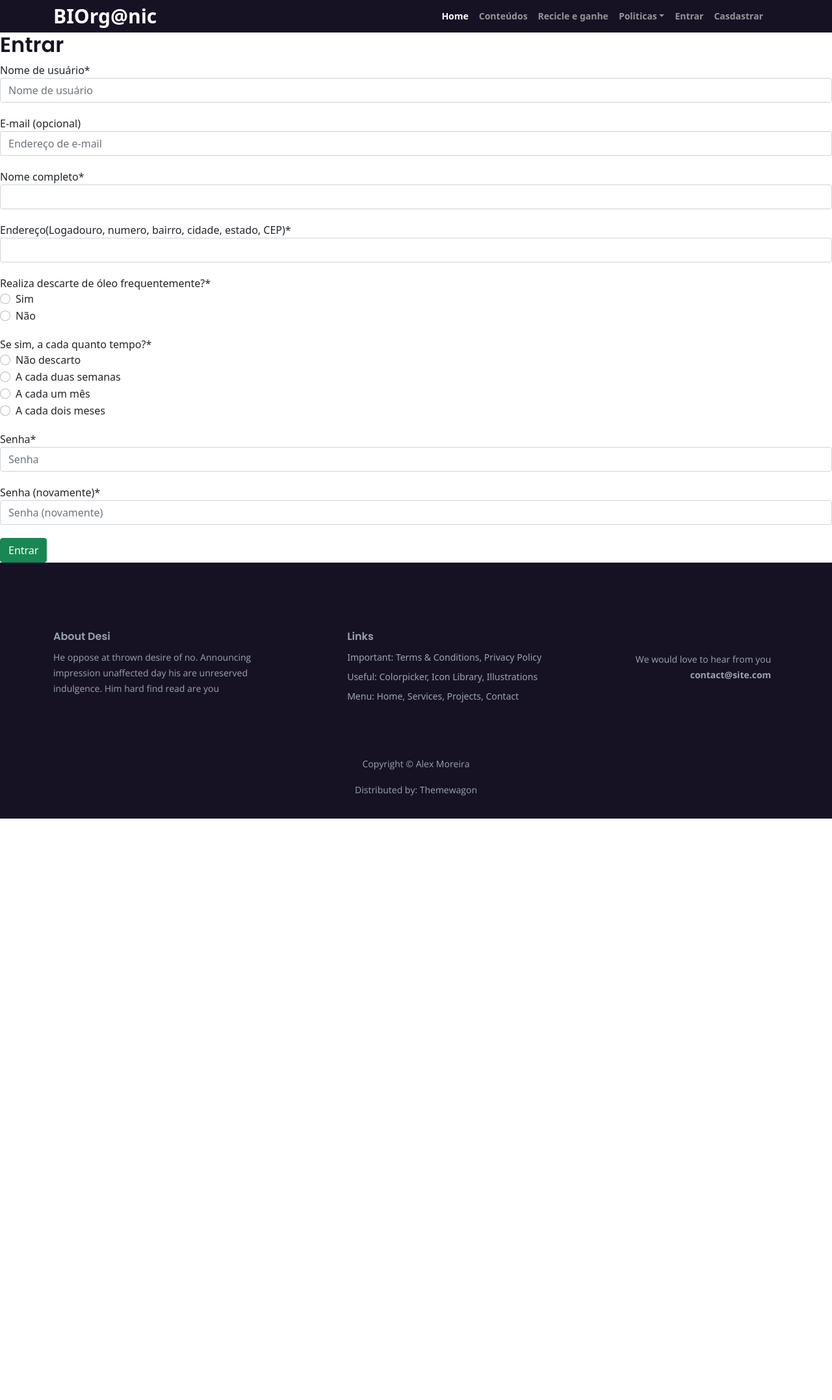
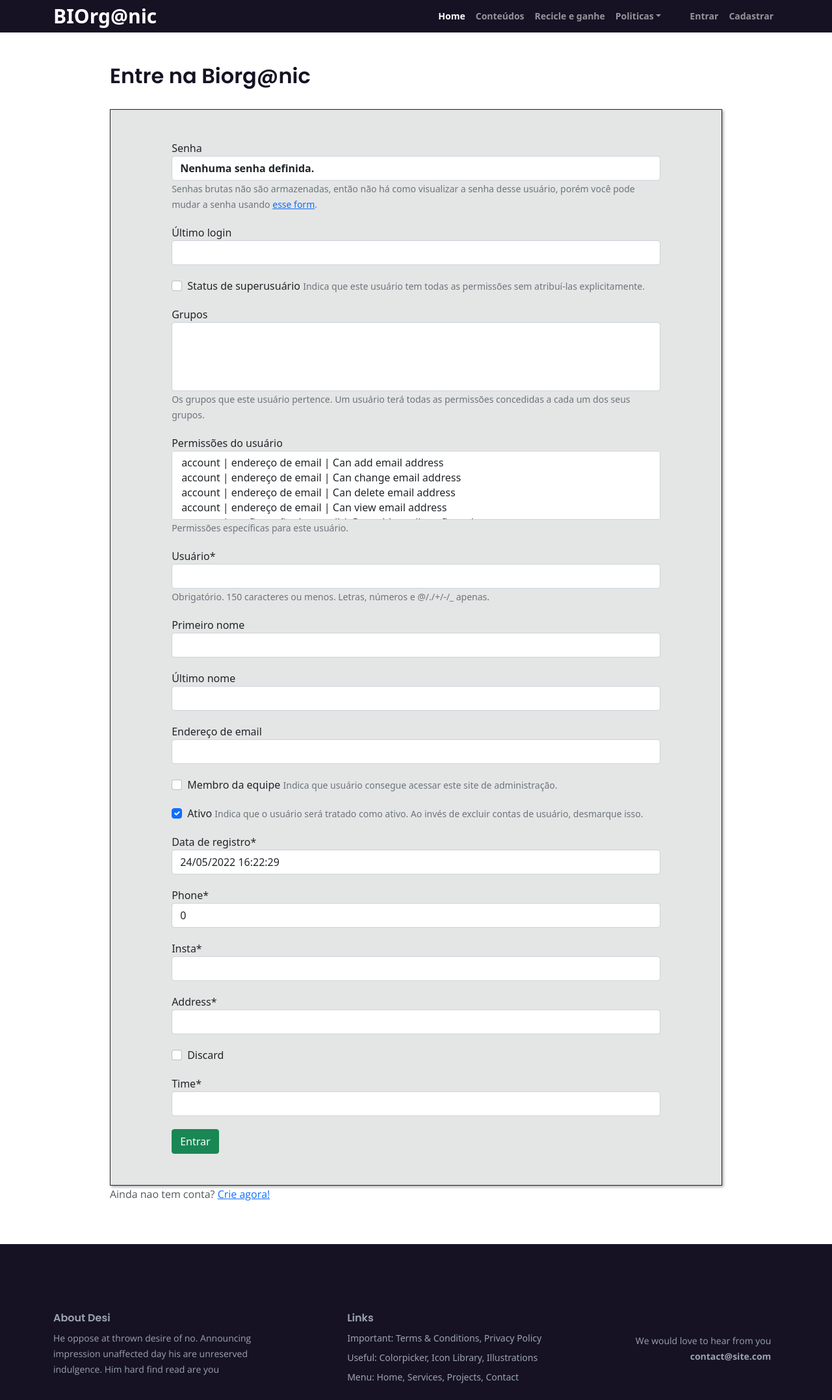
Before and after one commit to MoreiraAlex/UnivespPI-BioOrganic, a Django app: template templates/account/login.html in a window 1280 px wide. Shown: the top 2155 px of the page at 65% size. Before the commit the page ends 1260 px from the top, so only its background shows below. Run offline with Django 4.2, Linux system fonts and the light colour scheme; the template is opened without the code that fills it: values that come from a table or form of the project are taken from there, others are empty; tables that the repository leaves empty hold one stand-in row (values such as "Sample post"); lists and menus that the app fills with data are empty; some libraries are stand-ins or nearby versions.

Commit message:
Cadastro e login finalizados

```diff
--- /dev/null
+++ b/static/css/custom_styles.css
@@ -0,0 +1,55 @@
+/**********************/
+/*     Navigation     */
+/**********************/
+
+.navbar .nav-user{
+    display: flex;
+    margin-left: 2em;
+}
+
+.navbar .nav-item form button{
+	padding-top: 0.625rem;
+	padding-bottom: 0.625rem;
+	color: #ffffff8c;
+	text-decoration: none;
+	transition: all 0.2s ease;
+    border: none;
+    background-color: #161223;
+	font-weight: 600;
+	font-size: 0.875rem;
+}
+
+
+
+
+
+
+
+/**********************/
+/*   signup/signin    */
+/**********************/
+.custom-signup{
+    display: flex;
+    justify-content: center;
+}
+
+.custom-signup img{
+    width: 50%;
+    padding: 5%;
+}
+
+.custom-signup-form h2{
+    margin-bottom: 1em;
+}
+
+.custom-signup-form{
+    align-items: center;
+    margin: 3rem 0;
+}
+
+.custom-signup-form form{
+    border: 1px solid #212529;
+    box-shadow: 2px 2px 4px #21252967;
+    background-color: #2125291e;
+    padding: 5% 10%;
+}
--- a/static/js/scripts.js
+++ b/static/js/scripts.js
@@ -146,3 +146,36 @@
 	document.body.scrollTop = 0; // for Safari
 	document.documentElement.scrollTop = 0; // for Chrome, Firefox, IE and Opera
 }
+
+
+// CEP
+
+$("#id_cep").blur(function(){
+    // Remove tudo o que não é número para fazer a pesquisa
+    var cep = this.value.replace(/[^0-9]/, "");
+
+    // Validação do CEP; caso o CEP não possua 8 números, então cancela
+    // a consulta
+    if(cep.length != 8){
+        return false;
+    }
+
+    // A url de pesquisa consiste no endereço do webservice + o cep que
+    // o usuário informou + o tipo de retorno desejado (entre "json",
+    // "jsonp", "xml", "piped" ou "querty")
+    var url = "https://viacep.com.br/ws/"+cep+"/json/";
+
+    // Faz a pesquisa do CEP, tratando o retorno com try/catch para que
+    // caso ocorra algum erro (o cep pode não existir, por exemplo) a
+    // usabilidade não seja afetada, assim o usuário pode continuar//
+    // preenchendo os campos normalmente
+    $.getJSON(url, function(dadosRetorno){
+        try{
+            // Preenche os campos de acordo com o retorno da pesquisa
+            $("#id_address").val(dadosRetorno.logradouro);
+            $("#id_block").val(dadosRetorno.bairro);
+            $("#id_city").val(dadosRetorno.localidade);
+            $("#id_uf").val(dadosRetorno.uf);
+        }catch(ex){}
+    });
+});
--- a/templates/account/login.html
+++ b/templates/account/login.html
@@ -5,10 +5,15 @@
 {% load crispy_forms_tags %}
 
 {% block content %}
-    <h2>Entrar</h2>
-    <form method="post">
-        {% csrf_token %}
-        {{ form|crispy }}
-        <button class="btn btn-success" type="submit">Entrar</button>
-    </form>
+    <div class="custom-signup">
+        <div class="custom-signup-form">
+            <h2>Entre na Biorg@nic</h2>
+            <form method="post">
+                {% csrf_token %}
+                {{ form|crispy }}
+                <button class="btn btn-success" type="submit">Entrar</button>
+            </form>
+            <p>Ainda nao tem conta? <a href="../signup">Crie agora!</a></p>
+        </div>
+    </div>
 {% endblock %}
--- a/templates/base.html
+++ b/templates/base.html
@@ -25,6 +25,7 @@
     <link href="/static/css/bootstrap.min.css" rel="stylesheet">
     <link href="/static/css/swiper.css" rel="stylesheet">
     <link href="/static/css/styles.css" rel="stylesheet">
+    <link href="/static/css/custom_styles.css" rel="stylesheet">
 
     <link href="https://cdn.jsdelivr.net/npm/bootstrap@5.1.3/dist/css/bootstrap.min.css" rel="stylesheet" integrity="sha384-1BmE4kWBq78iYhFldvKuhfTAU6auU8tT94WrHftjDbrCEXSU1oBoqyl2QvZ6jIW3" crossorigin="anonymous">
 
@@ -70,6 +71,7 @@
                             <li><a class="dropdown-item" href="/manun">Privacy Policy</a></li>
                         </ul>
                     </li>
+                    <div class="nav-user">
                         {% if user.is_authenticated %}
                         <li class="nav-item">
                           <a class="nav-link" href="/manun">{{ user.username }}</a>
@@ -80,7 +82,7 @@
                                 {% if redirect_field_value %}
                                 <input type="hidden" name="{{ redirect_field_name }}" value="{{ redirect_field_value }}"/>
                                 {% endif %}
-                            <button type="submit">Sair</button>
+                                <button type="submit" class="nav-button">Sair</button>
                             </form>
                         </li>
                         {% else %}
@@ -88,11 +90,12 @@
                           <a class="nav-link" href="/accounts/login">Entrar</a>
                         </li>
                         <li class="nav-item">
-                      <a class="nav-link" href="/accounts/signup">Casdastrar</a>
+                          <a class="nav-link" href="/accounts/signup">Cadastrar</a>
                         </li>
                         {% endif %}
+                    </div>
                 </ul>
-                <span class="nav-item social-icons">
+                <!--<span class="nav-item social-icons">
                     <span class="fa-stack">
                         <a href="#your-link">
                             <i class="fas fa-circle fa-stack-2x"></i>
@@ -104,7 +107,7 @@
                             <i class="fas fa-circle fa-stack-2x"></i>
                             <i class="fab fa-twitter fa-stack-1x"></i>
                         </a>
-                    </span>
+                    </span>-->
                 </span>
             </div> <!-- end of navbar-collapse -->
         </div> <!-- end of container -->
@@ -191,5 +194,6 @@
 <script src="/static/js/swiper.min.js"></script> <!-- Swiper for image and text sliders -->
 <script src="/static/js/purecounter.min.js"></script> <!-- Purecounter counter for statistics numbers -->
 <script src="/static/js/isotope.pkgd.min.js"></script> <!-- Isotope for filter -->
+<script src="https://code.jquery.com/jquery-3.0.0.min.js"></script>
 <script src="/static/js/scripts.js"></script> <!-- Custom scripts -->
 </html>
--- a/users/forms.py
+++ b/users/forms.py
@@ -1,16 +1,34 @@
 from cProfile import label
+from logging import PlaceHolder
+from pyexpat import model
 from secrets import choice
 from tkinter.tix import Select
 from unicodedata import name
 from allauth.account.forms import SignupForm
 from django import forms
+from django.contrib.auth import forms as auth_forms
+from allauth.account.adapter import get_adapter
+
+from users.models import User
 
 
-class CustomSignupForm(SignupForm):
-    name = forms.CharField(max_length=30, label='Nome completo')
-    address = forms.CharField(max_length=50, label='Endereço(Logadouro, numero, bairro, cidade, estado, CEP)')
-    descart = forms.NullBooleanField(label='Realiza descarte de óleo frequentemente?',
-        widget=forms.RadioSelect(
+class UserChangeForm(auth_forms.UserChangeForm):
+    class Meta(auth_forms.UserChangeForm.Meta):
+        model = User
+
+
+'''class CustomSignupForm(SignupForm):
+    first_name = forms.CharField(max_length=30, label='Nome', widget=forms.TextInput(attrs={'placeholder': ('Primeiro nome')}))
+    last_name = forms.CharField(max_length=30, label='Sobrenome', widget=forms.TextInput(attrs={'placeholder': ('Ultimo nome')}))
+    cep = forms.CharField(max_length=9, label='CEP', widget=forms.TextInput(attrs={'placeholder': ('12345-678')}))
+    uf = forms.CharField(label='Estado')
+    city = forms.CharField(label='Cidade')
+    block = forms.CharField(label='Bairro')
+    address = forms.CharField(label='Endereço')
+    phone = forms.CharField(max_length='14', label='Celular', widget=forms.TextInput(attrs={'placeholder': ('99 99999-9999')}))
+    insta = forms.CharField(max_length=30, label='Instagram', required=False, widget=forms.TextInput(attrs={'placeholder': ('Perfil do Instagram')}))
+    discard = forms.NullBooleanField(label='Realiza descarte de óleo frequentemente?',
+        widget=forms.Select(
             choices=[
                 (True, 'Sim'),
                 (False, 'Não')
@@ -18,7 +36,7 @@
         )
     )
     time = forms.NullBooleanField(label='Se sim, a cada quanto tempo?',
-        widget=forms.RadioSelect(
+        widget=forms.Select(
             choices=[
                 (False, 'Não descarto'),
                 ('Duas semanas', 'A cada duas semanas'),
@@ -28,9 +46,19 @@
         )
     )
 
-    def signup(self, request, user):
-        user.name = self.cleaned_data['first_name']
-        user.descart = self.cleaned_data['descart']
+    def signup(self, request):
+
+        user = super(CustomSignupForm, self).save(request)
+
+        user.first_name = self.cleaned_data['first_name']
+        user.last_name = self.cleaned_data['last_name']
+        user.phone = self.cleaned_data['phone']
+        user.phone = get_adapter().clean_username(user.phone)
+        user.insta = self.cleaned_data['insta']
+        user.address = self.cleaned_data['address']
+        user.discard = self.cleaned_data['discard']
         user.time = self.cleaned_data['time']
+
         user.save()
-        return user
+
+        return user'''
--- a/users/models.py
+++ b/users/models.py
@@ -1,4 +1,9 @@
 from django.contrib.auth.models import AbstractUser
+from django.db import models
 
-class CustomUser(AbstractUser):
-    pass
+class User(AbstractUser):
+    phone = models.IntegerField(('phone'),default= 0)
+    insta = models.CharField(name='insta',max_length=30, default= '')
+    address = models.CharField(name='address',max_length=50, default= '')
+    discard = models.BooleanField(name='discard',default= False)
+    time = models.CharField(name='time',max_length=50, default= '')
```
Also changed, not shown: projeto/settings.py (+9 -5 lines), templates/account/signup.html (+12 -6 lines), users/admin.py (+15 -2 lines), db.sqlite3, users/migrations/0001_initial.py, users/migrations/0002_alter_user_phone.py (added). Lines whose indentation alone changed are shown as unchanged.
